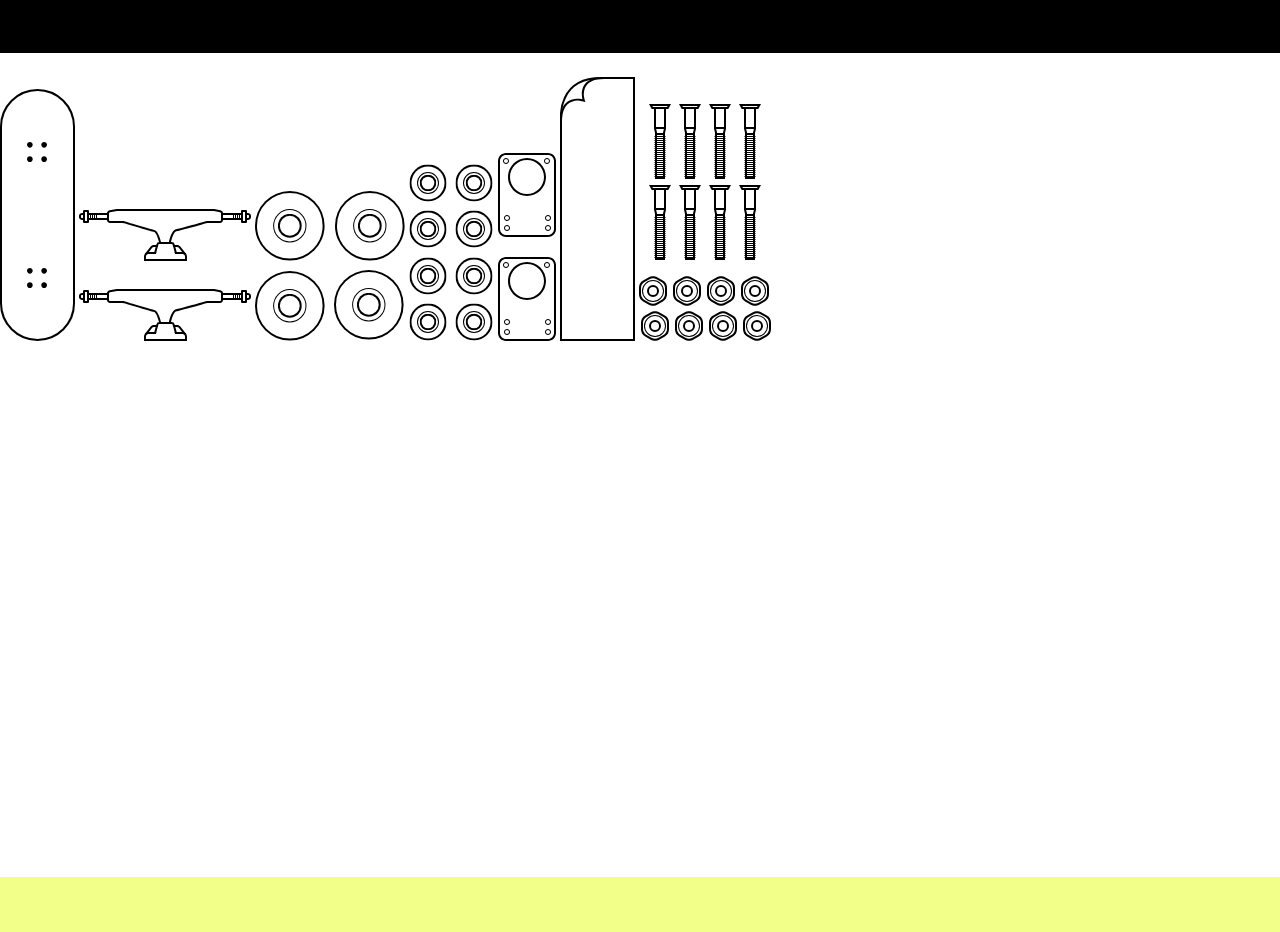
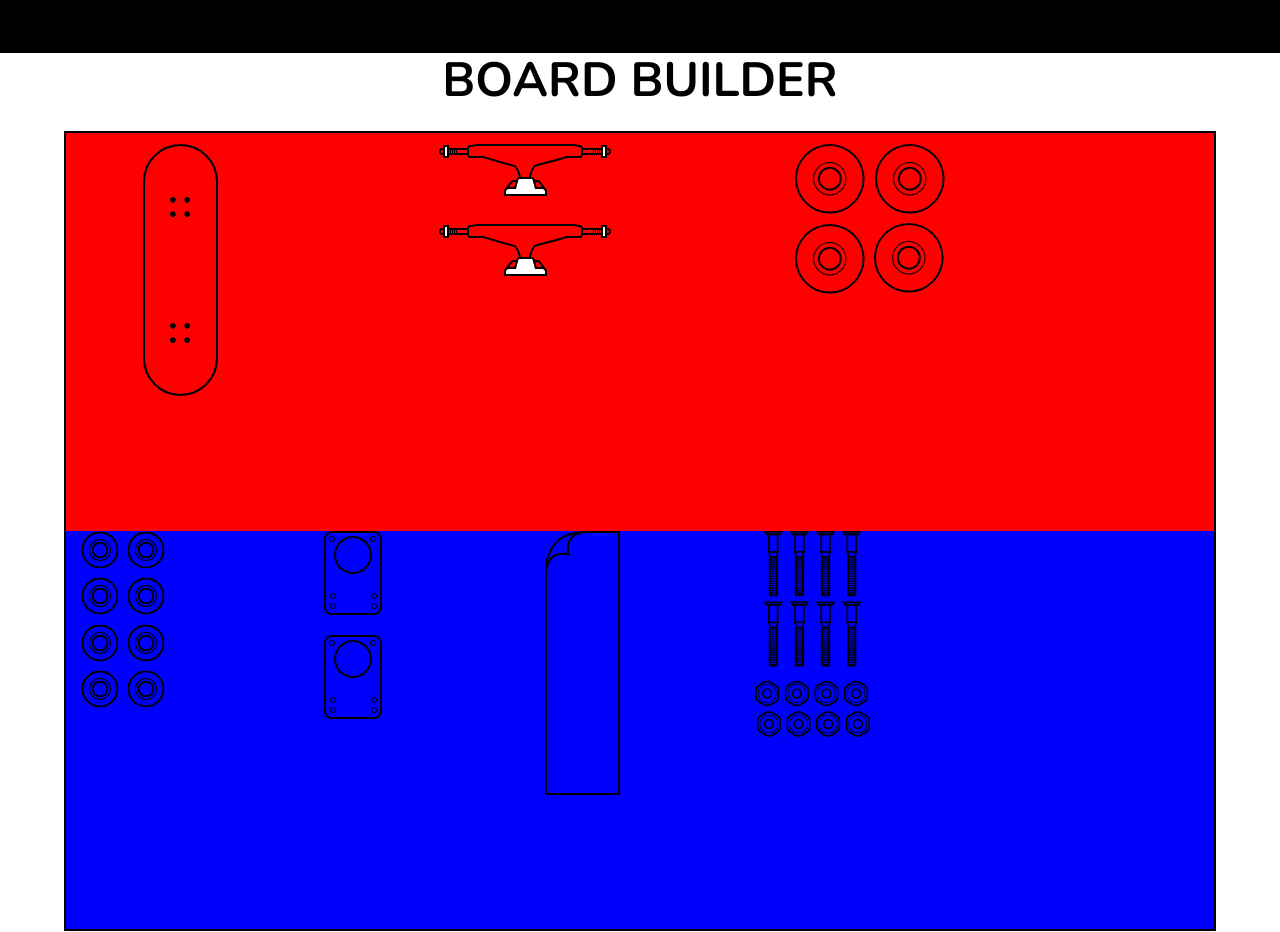
Before and after one commit to dbullard2/skate, a website: page index.html in a window 1280 px wide. Shown: the part 3580-4512 px from the top of the page. Drawn offline with nearby package versions, Linux system fonts and the light colour scheme; a web font is replaced by a local one.

Commit message:
did some work on the board builder

```diff
--- a/index.html
+++ b/index.html
@@ -137,20 +137,40 @@
                 </p>
         </div>
     </section>
-    <br>
-    <section class="hero is-fullheight section-five">
-        <div>
+    <section class="section-five">
+        <h1 class="title has-text-centered is-size-1 has-text-weight-bold is-uppercase ">Board Builder</h1>
+        <div class="builder">
+            <div class="top">
+                <div class="builder-item-top">
                     <img src="img/deck.svg" alt="">
+                </div>
+                <div class="builder-item-top">
                     <img src="img/trucks.svg" alt="">
+                </div>
+                <div class="builder-item-top">
                     <img src="img/wheels.svg" alt="">
+                </div>
+            </div>
+            <div class="bottom">
+                <div class="builder-item-bottom">
                     <img src="img/bearings.svg" alt="">
+                </div>
+                <div class="builder-item-bottom">
                     <img src="img/optional.svg" alt="">
+                </div>
+                <div class="builder-item-bottom">
                     <img src="img/grip.svg" alt="">
+                </div>
+                <div class="builder-item-bottom">
                     <img src="img/hardware.svg" alt="">
                 </div>
+            </div>
+        </div>
     </section>
+    <br>
+    <br>
     <footer class="footer hero">
-        <div class=" has-text-centered footer-social" style="margin-top: 5rem;">
+        <div class="has-text-centered footer-social" style="margin-top: 5rem;">
             <p class="is-uppercase is-size-3">keep in touch</p>
             <i class="fab fa-twitter twitter"></i>
             <i class="fab fa-instagram instagram"></i>
@@ -175,6 +195,15 @@
             </div>
         </div>
     </footer>
+    <!--<div>
+                <img src="img/deck.svg" alt="">
+                <img src="img/trucks.svg" alt="">
+                <img src="img/wheels.svg" alt="">
+                <img src="img/bearings.svg" alt="">
+                <img src="img/optional.svg" alt="">
+                <img src="img/grip.svg" alt="">
+                <img src="img/hardware.svg" alt="">
+            </div>-->
     <script src="script.js"></script>
   </body>
 </html>
--- a/sass/mystyles.scss
+++ b/sass/mystyles.scss
@@ -160,6 +160,46 @@ body, html {
   color: #d6249f;
 }
 
+.section-five{
+}
+
+.section-five h1{
+    color: black;
+}
+
+.builder{
+    width: 90%;
+    height: 100vh;
+    margin: 0 auto;
+    border: 2px solid black;
+}
+
+.builder-item-top{
+    width: 20%;
+    text-align: center;
+    float: left;
+    margin-right: 10%;
+    margin-top: 1%;
+}
+.builder-item-bottom{
+    width: 10%;
+    text-align: center;
+    float: left;
+    margin-right: 10%;
+}
+
+.top{
+    width: 100%;
+    height: 50%;
+    background-color: red;
+}
+
+.bottom{
+    width: 100%;
+    height: 50%;
+    background-color: blue;
+}
+
 // Import only what you need from Bulma
 @import "../node_modules/bulma/sass/utilities/_all.sass";
 @import "../node_modules/bulma/sass/base/_all.sass";
```
Also changed, not shown: css/mystyles.css. Lines whose indentation alone changed are shown as unchanged.
